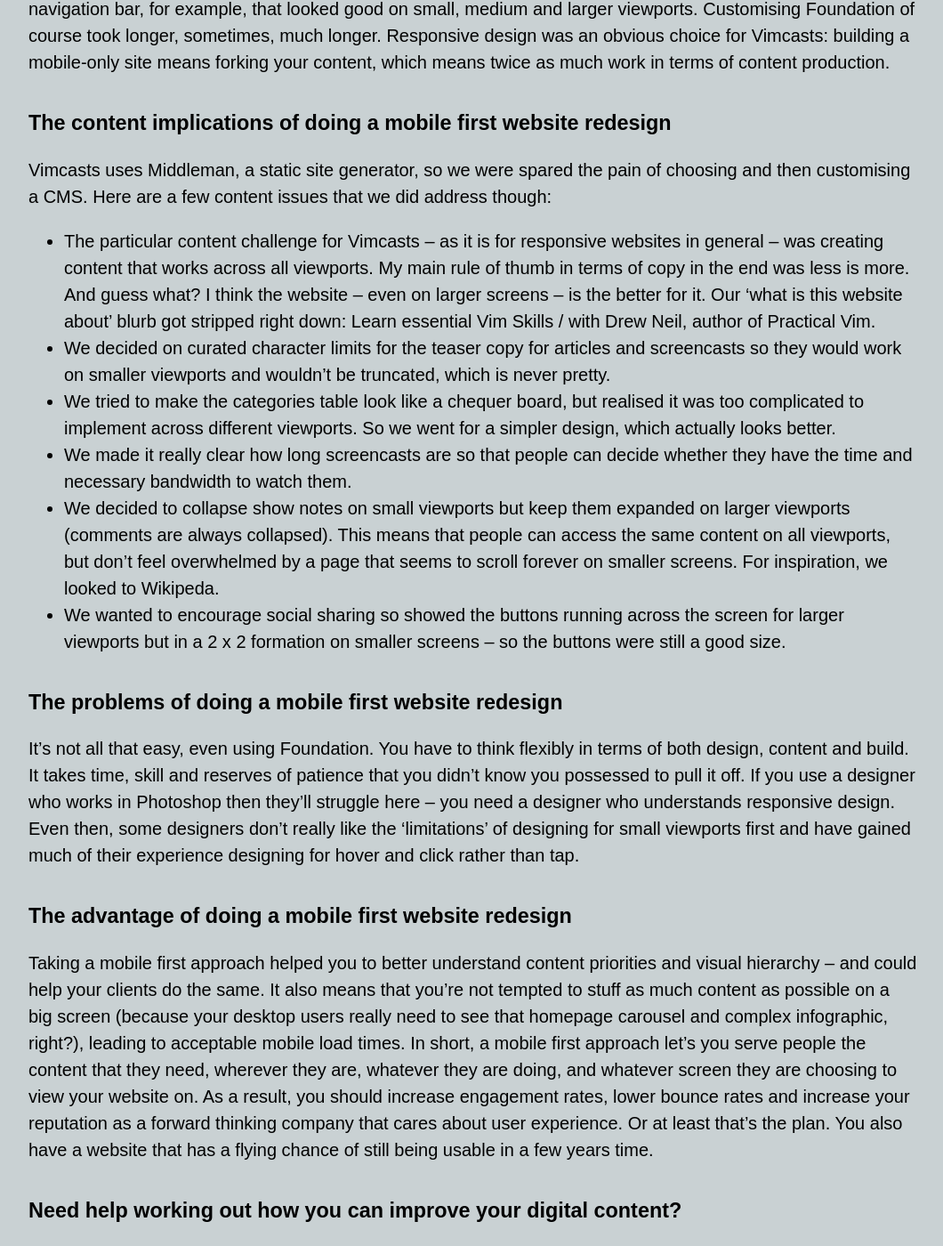
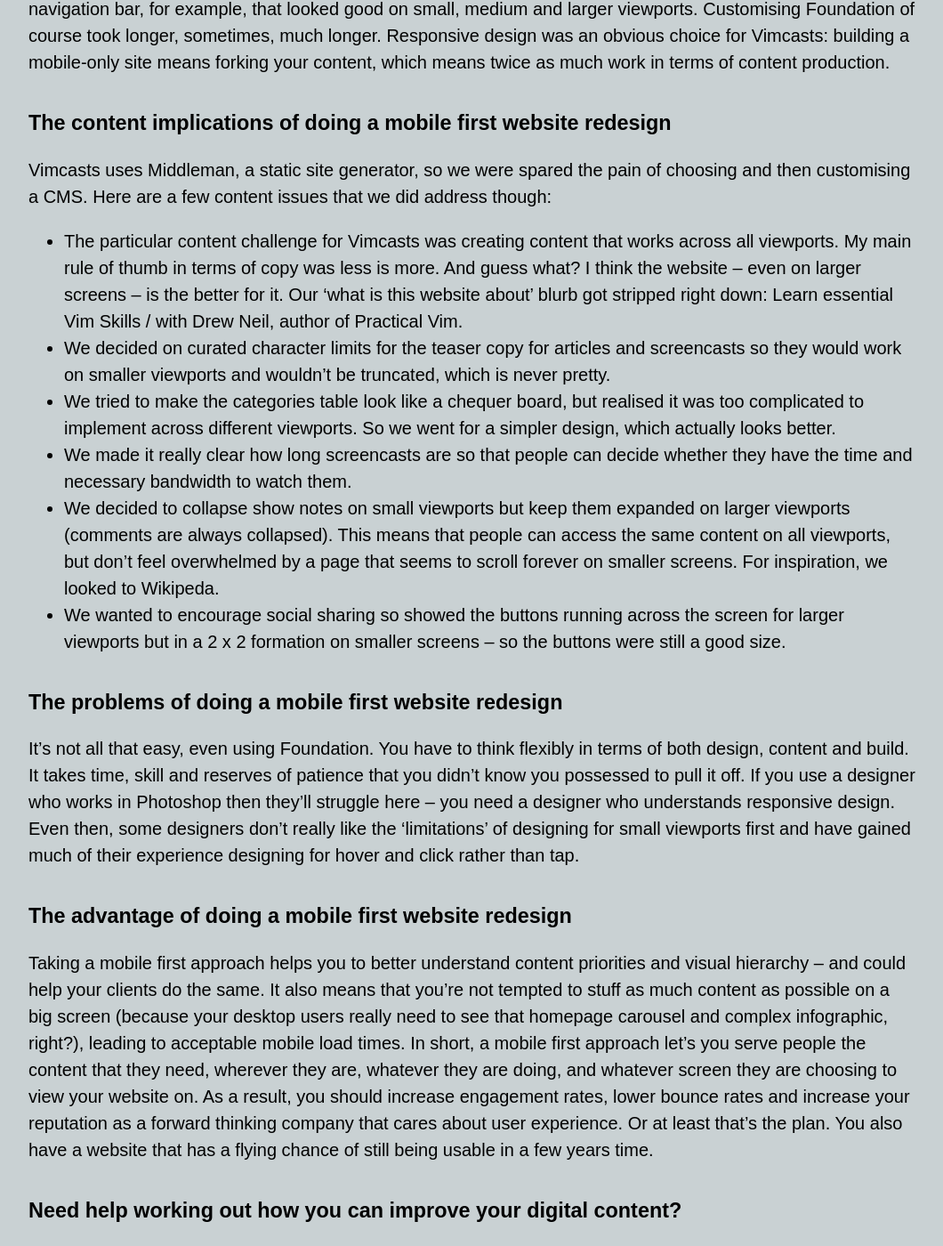
Before and after one commit to smokingpun/smokingpun.github.io, a Jekyll site: the page built from _posts/2014-05-20-A-Mobile-First-Website-Redesign.md, in a window 1280 px wide and 1400 px high, scrolled down 921 px. Shown: the whole window at 89% size, without its empty margins (108-1168 px from the left). Built offline with Jekyll 4.4.1, drawn with Linux system fonts in a browser that asks for light colours; nearby versions of some CDN libraries; Markdown is read by kramdown in place of the engine named in the settings.

Commit message:
fix typos

```diff
--- a/_posts/2014-05-20-A-Mobile-First-Website-Redesign.md
+++ b/_posts/2014-05-20-A-Mobile-First-Website-Redesign.md
@@ -18,7 +18,7 @@
 ###The content implications of doing a mobile first website redesign
 Vimcasts uses Middleman, a static site generator, so we were spared the pain of choosing and then customising a CMS. Here are a few content issues that we did address though:
 
-* The particular content challenge for Vimcasts – as it is for responsive websites in general – was creating content that works across all viewports. My main rule of thumb in terms of copy in the end was less is more. And guess what? I think the website – even on larger screens – is the better for it. Our 'what is this website about' blurb got stripped right down: Learn essential Vim Skills / with Drew Neil, author of Practical Vim.
+* The particular content challenge for Vimcasts was creating content that works across all viewports. My main rule of thumb in terms of copy was less is more. And guess what? I think the website – even on larger screens – is the better for it. Our 'what is this website about' blurb got stripped right down: Learn essential Vim Skills / with Drew Neil, author of Practical Vim.
 * We decided on curated character limits for the teaser copy for articles and screencasts so they would work on smaller viewports and wouldn't be truncated, which is never pretty.
 * We tried to make the categories table look like a chequer board, but realised it was too complicated to implement across different viewports. So we went for a simpler design, which actually looks better.
 * We made it really clear how long screencasts are so that people can decide whether they have the time and necessary bandwidth to watch them.
@@ -29,7 +29,7 @@
 It's not all that easy, even using Foundation. You have to think flexibly in terms of both design, content and build. It takes time, skill and reserves of patience that you didn't know you possessed to pull it off. If you use a designer who works in Photoshop then they'll struggle here – you need a designer who understands responsive design. Even then, some designers don't really like the 'limitations' of designing for small viewports first and have gained much of their experience designing for hover and click rather than tap.
 
 ###The advantage of doing a mobile first website redesign
-Taking a mobile first approach helped you to better understand content priorities and visual hierarchy – and could help your clients do the same. It also means that you're not tempted to stuff as much content as possible on a big screen (because your desktop users really need to see that homepage carousel and complex infographic, right?), leading to acceptable mobile load times. In short, a mobile first approach let's you serve people the content that they need, wherever they are, whatever they are doing, and whatever screen they are choosing to view your website on. As a result, you should increase engagement rates, lower bounce rates and increase your reputation as a forward thinking company that cares about user experience. Or at least that's the plan. You also have a website that has a flying chance of still being usable in a few years time.
+Taking a mobile first approach helps you to better understand content priorities and visual hierarchy – and could help your clients do the same. It also means that you're not tempted to stuff as much content as possible on a big screen (because your desktop users really need to see that homepage carousel and complex infographic, right?), leading to acceptable mobile load times. In short, a mobile first approach let's you serve people the content that they need, wherever they are, whatever they are doing, and whatever screen they are choosing to view your website on. As a result, you should increase engagement rates, lower bounce rates and increase your reputation as a forward thinking company that cares about user experience. Or at least that's the plan. You also have a website that has a flying chance of still being usable in a few years time.
 
 ###Need help working out how you can improve your digital content?
 [Get in touch][email]! Or you can find out more about [how content strategy can help your business][content strategy section].
```
